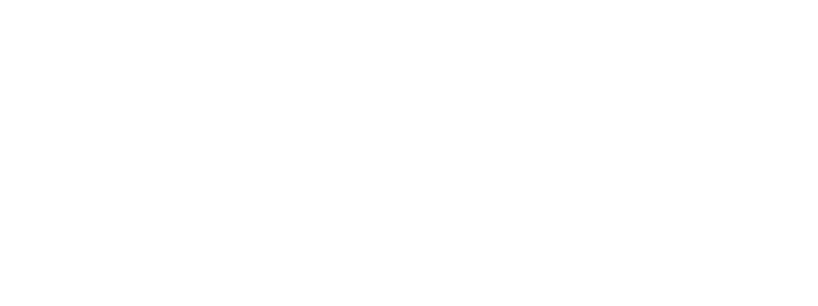
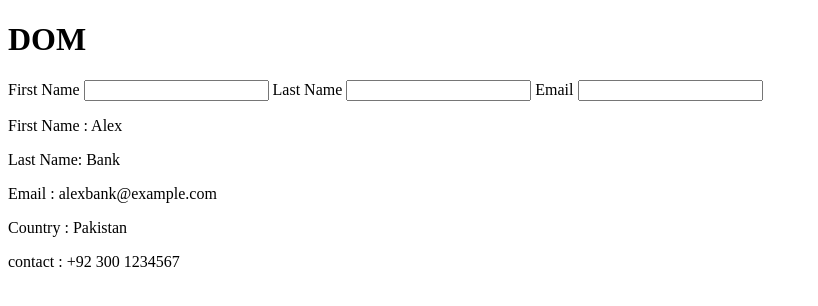
Before and after one commit to bilalned-040/Web-MobAppAssignments, a plain HTML site: page Assignment 9/index.html in a window 1280 px wide. Shown: the whole page, without its empty margins (0-818 px from the left). Drawn offline with Linux system fonts and the light colour scheme.

Commit message:
Upto chap 67

```diff
--- a/Assignment 9/index.html
+++ b/Assignment 9/index.html
@@ -153,7 +153,23 @@
 
 
 
+
+
         <!-- CHAP: 58-67 -->
+        <div>
+            <h1> DOM </h1>
+            <div id="form-content" class="content">
+                <label for="first-name">First Name</label>
+                <input type="text" id="first-name" />
+                <label for="last-name">Last Name</label>
+                <input type="text" id="last-name" />
+                <label for="email">Email</label>
+                <input type="text" id="email" />
+            </div>
+            <div id="main-content" class="content"><p class="render"> First Name : Alex</p><p class="render" id="lastName">Last Name: Bank</p><p class="render"> Email : alexbank@example.com</p><p class="render"> Country : Pakistan </p><p class="render"> contact : +92 300 1234567</p></div>
+        </div>
+
+        <p id="demo"></p>
 
     <script src="app.js"></script>
 </body>
```
Also changed, not shown: Assignment 9/app.js (+56 -0 lines).
